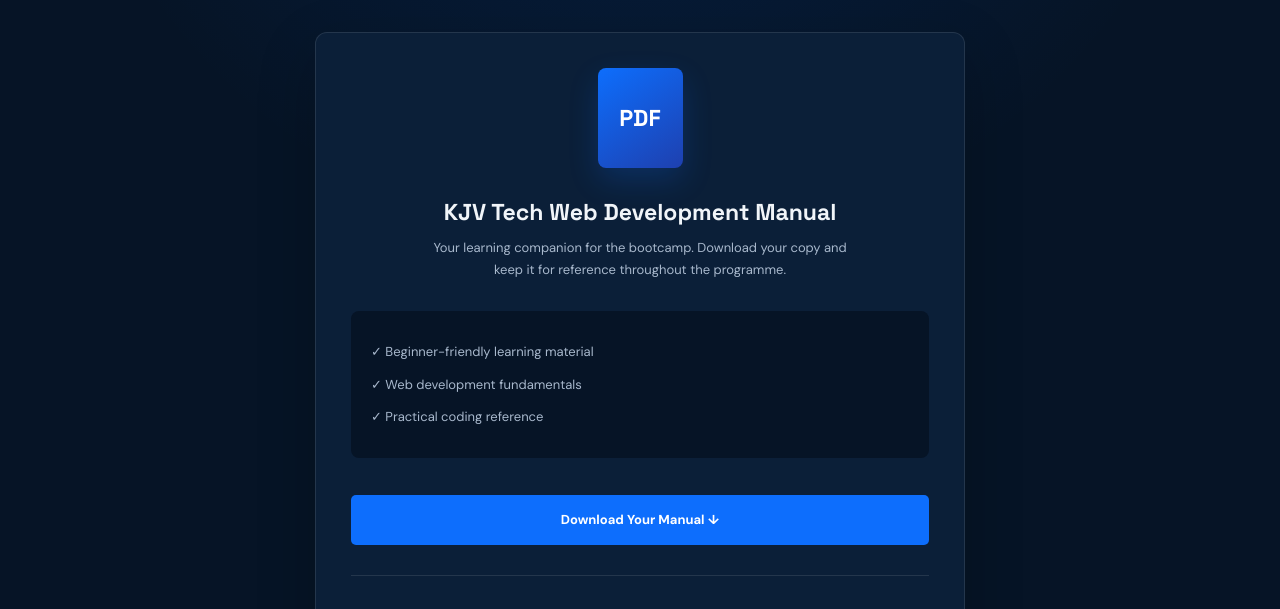
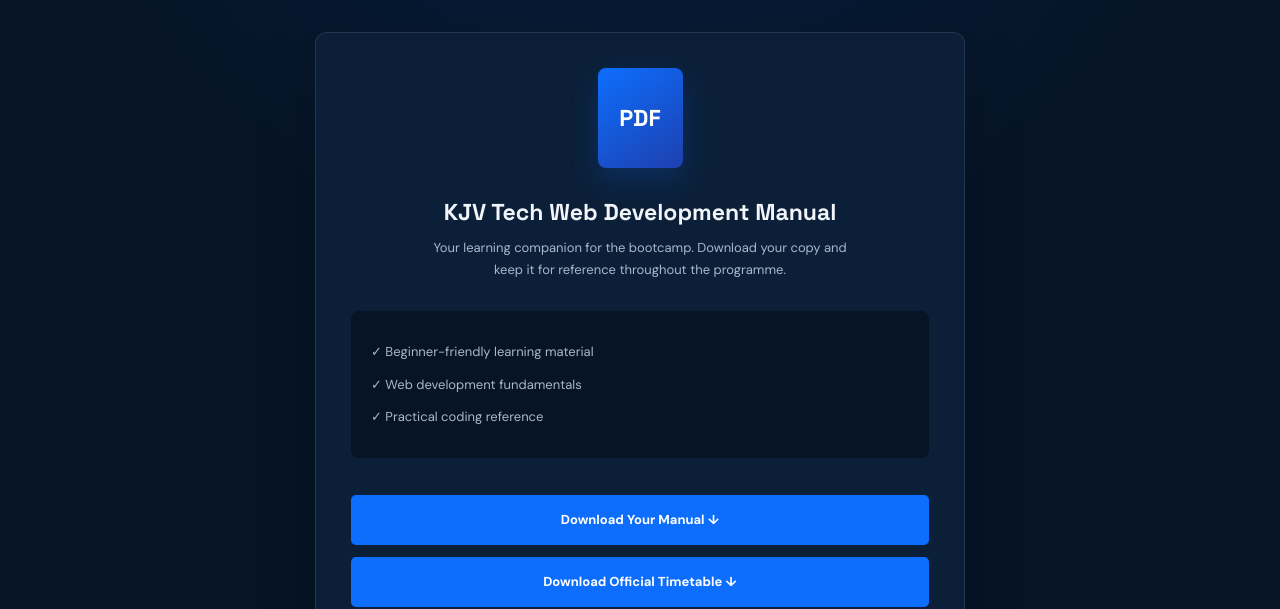
Before and after one commit to kjvstack/kjvtechbootcamp, a plain HTML site: page frontend/manual.html in a window 1280 px wide. Shown: the part 343-952 px from the top of the page. Drawn offline with Linux system fonts and the light colour scheme.

Commit message:
Update Manual.html

```diff
--- a/frontend/manual.html
+++ b/frontend/manual.html
@@ -67,6 +67,15 @@
             Download Your Manual ↓
         </a>
 
+         <a
+            href="assets/documents/KJV Tech  Bootcamp TImetable .docx"
+            class="btn btn-primary submit-button"
+            id="downloadManual"
+            download
+        >
+            Download Official Timetable ↓
+        </a>
+
         <div class="form-divider"></div>
 
         <p class="form-security">
```
